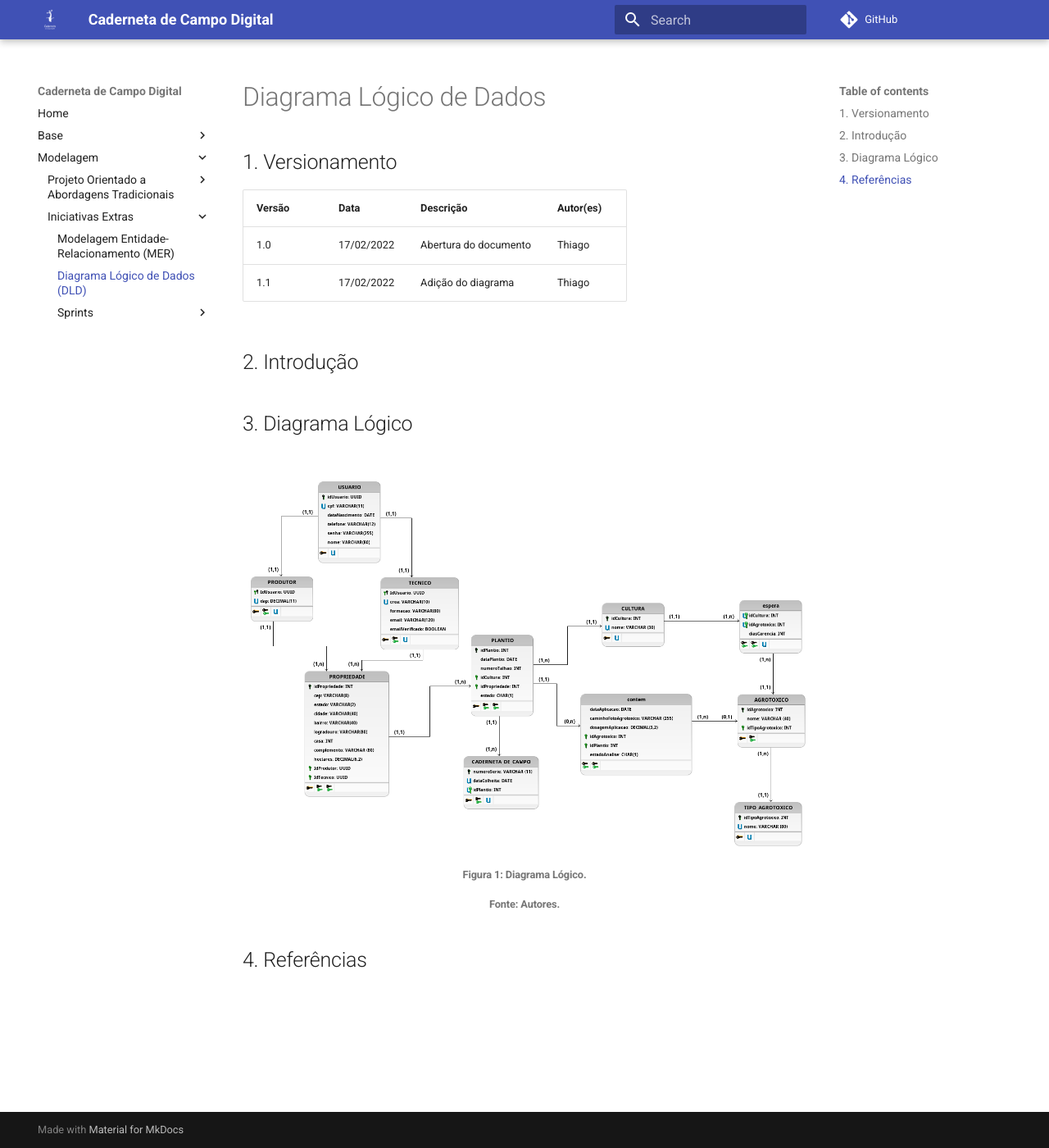
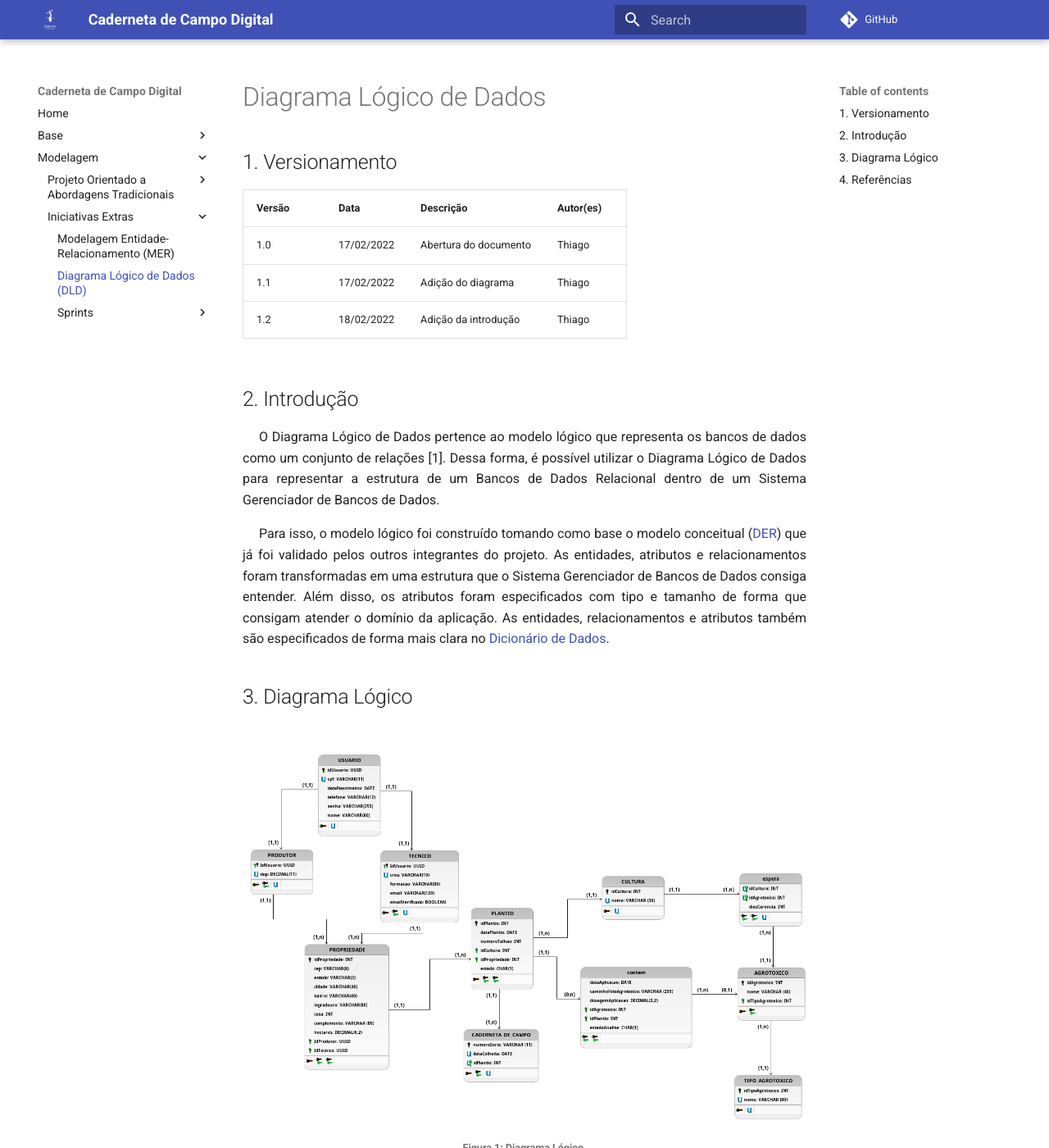
Before and after one commit to UnBArqDsw2021-2/2021.2_G4_CadernetaDeCampoDigital_docs, an MkDocs documentation site: the page built from docs/modelagem/extras/dld.md, in a window 1280 px wide and 1400 px high. Shown: the whole window at 82% size. Built offline with MkDocs 1.6.1 and Material for MkDocs 9.7.7, drawn with Linux system fonts in a browser that asks for light colours; comment, search, counter and statistics services are not loaded; some of the changed text lies outside the part shown.

Commit message:
#70 Adicionando introducao do dld

```diff
--- a/docs/modelagem/extras/dld.md
+++ b/docs/modelagem/extras/dld.md
@@ -6,8 +6,13 @@
 | ------ | ---------- | ----------------------- | ------------ |
 | 1.0    | 17/02/2022 | Abertura do documento   | Thiago       |
 | 1.1    | 17/02/2022 | Adição do diagrama      | Thiago       |
+| 1.2    | 18/02/2022 | Adição da introdução      | Thiago       |
 
 ## 2. Introdução
+
+<p align="justify" style="text-indent: 20px">O Diagrama Lógico de Dados pertence ao modelo lógico que representa os bancos de dados como um conjunto de relações [1]. Dessa forma, é possível utilizar o Diagrama Lógico de Dados para representar a estrutura de um Bancos de Dados Relacional dentro de um Sistema Gerenciador de Bancos de Dados.</p>
+
+<p align="justify" style="text-indent: 20px">Para isso, o modelo lógico foi construído tomando como base o modelo conceitual (<a href="../der">DER</a>) que já foi validado pelos outros integrantes do projeto. As entidades, atributos e relacionamentos foram transformadas em uma estrutura que o Sistema Gerenciador de Bancos de Dados consiga entender. Além disso, os atributos foram especificados com tipo e tamanho de forma que consigam atender o domínio da aplicação. As entidades, relacionamentos e atributos também são especificados de forma mais clara no <a href="../dicionario_dados">Dicionário de Dados</a>.</p>
 
 ## 3. Diagrama Lógico
 
@@ -16,3 +21,6 @@
 <h6 align = "center">Fonte: Autores.</h6>
 
 ## 4. Referências
+
+
+> [1] O MODELO Lógico. In: CAYRES, Paulo Henrique. **Modelagem de Bancos de Dados**. 1. ed. [S. l.]: Escola Superior de Redes RNP, 2015. cap. 3.
```
